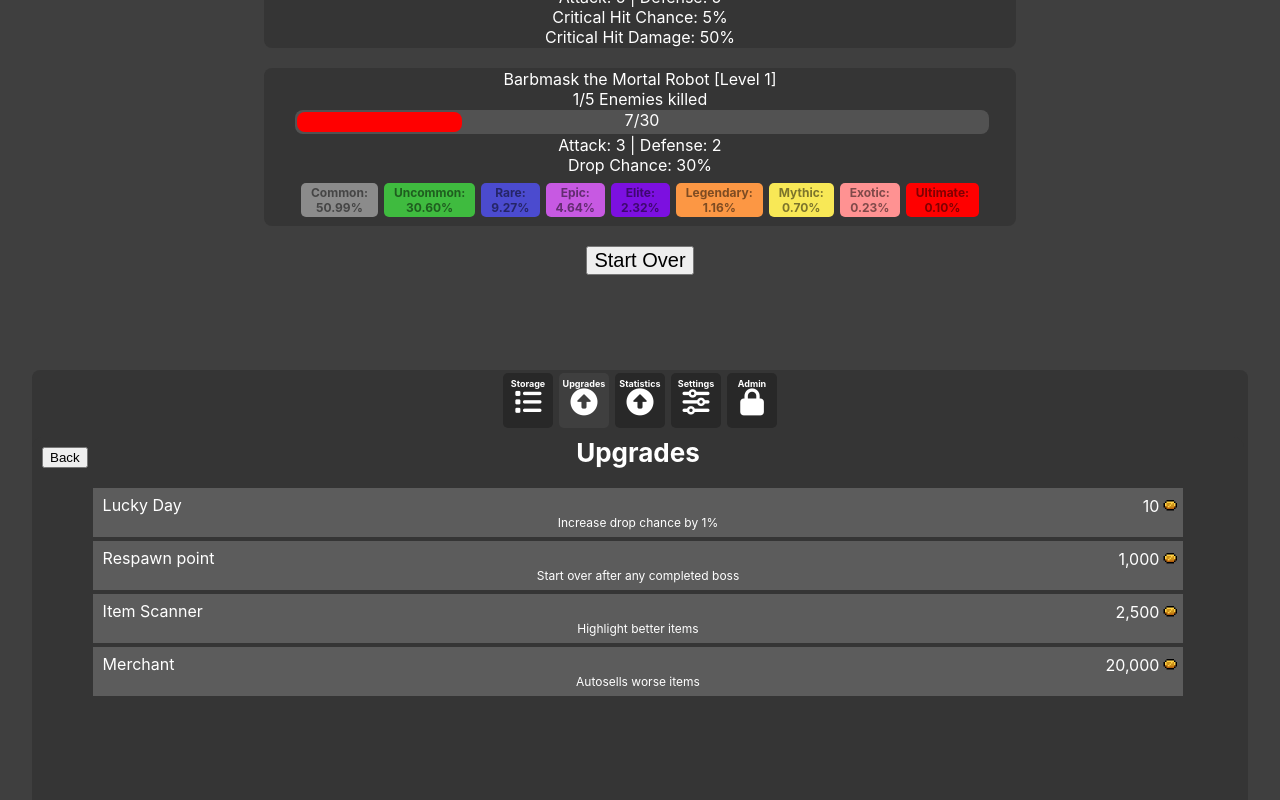
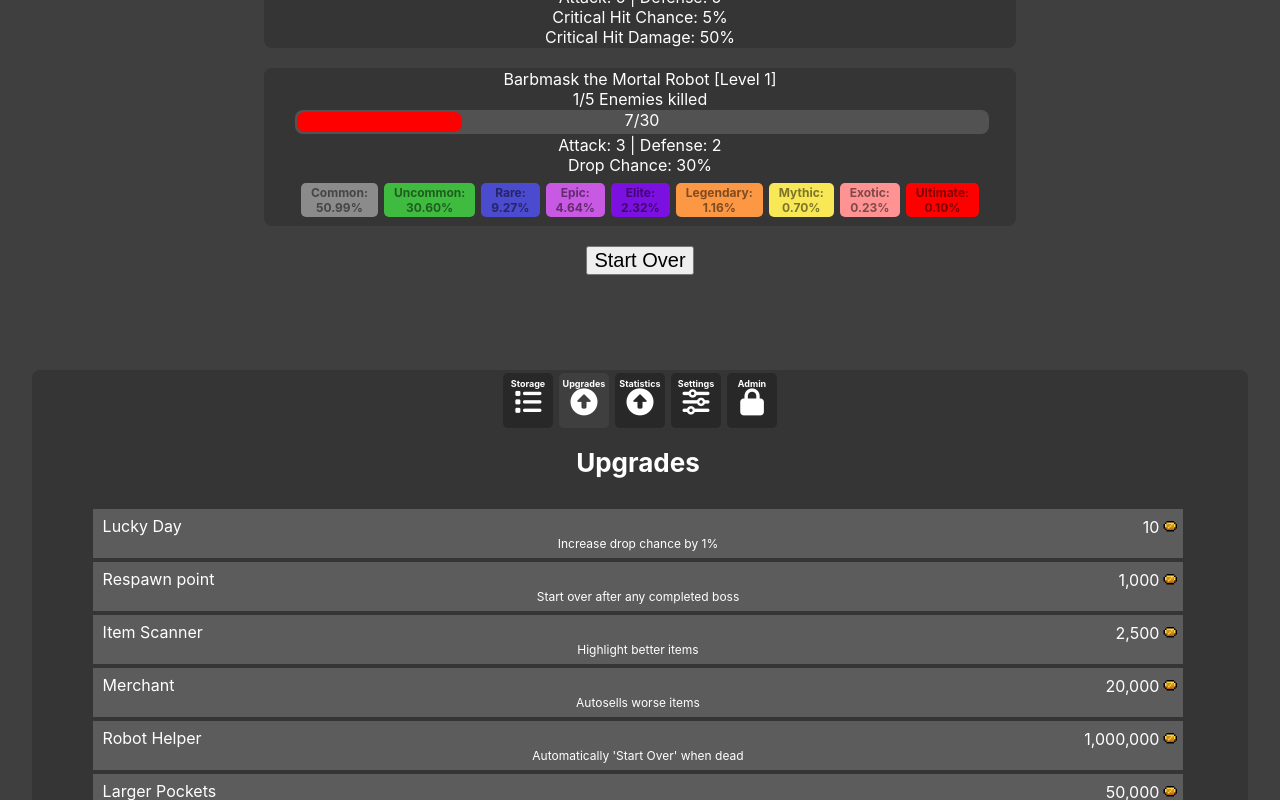
Before and after one commit to itshdog/get-more-loot, a React (Create React App) app: page / in a window 1280 px wide. Both pictures are taken after a click on the element "Upgrades". Shown: the part 654-1454 px from the top of the page. Built offline with nearby package versions, Linux system fonts and the light colour scheme.

Commit message:
navbar updates

```diff
--- a/src/components/Navbar.js
+++ b/src/components/Navbar.js
@@ -19,35 +19,23 @@ function Navbar({RP, setRP, Admin, setAdmin, statInfo, itemScan, setItemScan, co
     }
 
     const openUpgrade = () => {
-        if (upgrade === 'none') {
         setSelected(['', 'selected', '', '', '']);
         setUpgrade('block');
         setStats('none');
         setSettings('none');
-        } else if (upgrade === 'block') {
-            setUpgrade('none');
-        }
     }
 
     const openStats = () => {
-        if (stats === 'none') {
         setSelected(['', '', 'selected', '', '']);
         setStats('block');
         setUpgrade('none');
         setSettings('none');
-        } else if (stats === 'block') {
-            setStats('none');
-        }
     }
     const openSettings = () => {
-        if (settings === 'none') {
         setSelected(['', '', '', 'selected', '']);
         setSettings('block');
         setUpgrade('none');
-        } else if (settings === 'block') {
-            setSettings('none');
-            setSettings('none');
-        }
+        setStats('none');
     }
 
     const [invalid1, setInvalid1] = useState(false);
@@ -114,9 +102,8 @@ function Navbar({RP, setRP, Admin, setAdmin, statInfo, itemScan, setItemScan, co
             <div className={"nav-button " + selected[4]} onClick={openAdmin}>Admin<i class="fa-solid fa-lock"></i></div>
 
             <div className="Tab" style={{display: upgrade}}>
-            <button className='back' onClick={openUpgrade}>Back</button>
             <div className='title'>Upgrades</div>
-            <div className={invalid1 ? 'navbar-button invalid' : 'navbar-button'} onClick={() => luckyDay(luckyDayCost)} style={{marginTop: '20px'}}>
+            <div className={invalid1 ? 'navbar-button invalid' : 'navbar-button'} onClick={() => luckyDay(luckyDayCost)}>
                 <div className="upgrade-title">Lucky Day</div>
                 <div className="upgrade-stats">
                     Increase drop chance by 1%
@@ -176,10 +163,36 @@ function Navbar({RP, setRP, Admin, setAdmin, statInfo, itemScan, setItemScan, co
                     <div className="upgrade-cost">20,000<img className="coin-count" src={Coin}></img></div>
                 </div>
             </div>
+            <div className={invalid4 ? 'navbar-button invalid' : 'navbar-button'} onClick={() => placeholderUpgrade4(20000)}>
+                <div className="upgrade-title">Robot Helper</div>
+                <div className="upgrade-stats">
+                    Automatically 'Start Over' when dead
+                </div>
+                <div className="upgrade-info">
+                    <div className="upgrade-cost">1,000,000<img className="coin-count" src={Coin}></img></div>
+                </div>
+            </div>
+            <div className={invalid4 ? 'navbar-button invalid' : 'navbar-button'} onClick={() => placeholderUpgrade4(20000)}>
+                <div className="upgrade-title">Larger Pockets</div>
+                <div className="upgrade-stats">
+                    Purchase 1 extra inventory slot
+                </div>
+                <div className="upgrade-info">
+                    <div className="upgrade-cost">50,000<img className="coin-count" src={Coin}></img></div>
+                </div>
+            </div>
+            <div className={invalid4 ? 'navbar-button invalid' : 'navbar-button'} onClick={() => placeholderUpgrade4(20000)}>
+                <div className="upgrade-title">Anotha one</div>
+                <div className="upgrade-stats">
+                    Purchase 1 extra inventory tab. Doesn't include slots
+                </div>
+                <div className="upgrade-info">
+                    <div className="upgrade-cost">250,000<img className="coin-count" src={Coin}></img></div>
+                </div>
+            </div>
         </div>
 
         <div className="Tab" style={{display: stats}}>
-            <button className='back' onClick={openStats}>Back</button>
             <div className='title'>Statistics</div>
             <div className='stat-row'>Enemies Killed: {statInfo['enemies_killed']}</div>
             <div className='stat-row'>Items Dropped: {statInfo['items_dropped']}</div>
@@ -187,7 +200,6 @@ function Navbar({RP, setRP, Admin, setAdmin, statInfo, itemScan, setItemScan, co
         </div>
 
         <div className="Tab" style={{display: settings}}>
-            <button className='back' onClick={openSettings}>Back</button>
             <div className='title'>Settings</div>
         </div>
         </div>
--- a/src/css/index.css
+++ b/src/css/index.css
@@ -54,7 +54,9 @@ code {
 .Navbar {
   background-color: rgba(53,53,53);
   display: inline-block;
-  height: 85%;
+  min-height: 650px;
+  height: 80vh;
+  max-height: 900px;
   border-radius: 0.5em 0 0 0.5em;
   position: relative;
   color: white!important;
@@ -85,7 +87,12 @@ code {
 }
 
 .Tab {
-  width: 475px;
+  position: absolute;
+  left: 62px;
+  min-height: 650px;
+  height: 80vh;
+  max-height: 900px;
+  width: 470px;
   background: rgb(53, 53, 53);
   z-index: 99;
   position: absolute!important;
@@ -112,9 +119,10 @@ code {
 .stat-row {
   color: rgb(192, 192, 192);
   background: rgba(255, 255, 255, 0.1);
-  border-radius: 10px;
-  padding: 2px;
-  margin: 3px;
+  padding: 3px 15px;
+  margin: 2px;
+  width: fit-content;
+  display: inline-block;
 }
 
 .stat-row:hover {
@@ -170,6 +178,8 @@ code {
   color: white;
   font-size: 26px;
   font-weight: 700;
+  height: 50px;
+  padding: 10px;
 }
 
 .admin-buttons {
@@ -190,7 +200,9 @@ code {
 }
 
 #Inventory {
-  height: 85%;
+  min-height: 650px;
+  height: 80vh;
+  max-height: 900px;
   width: 475px;
   background-color: rgba(53,53,53);
   border-radius: 0 0.5em 0.5em 0;
@@ -244,6 +256,7 @@ code {
     display: inline-block;
     margin: 0 auto;
     height: 90%;
+    min-height: 0!important;
     width: 95vw;
     border-radius: 0.5em 0.5em 0 0;
   }
@@ -267,7 +280,8 @@ code {
     display: inline-block;
     width: 95vw;
     margin: 0 auto;
-    height: 100vh;
+    height: 100%;
+    min-height: 100vh;
     margin-bottom: 100px;
     border-radius: 0 0 0.5em 0.5em;
   }
```
Lines whose indentation alone changed are shown as unchanged.
